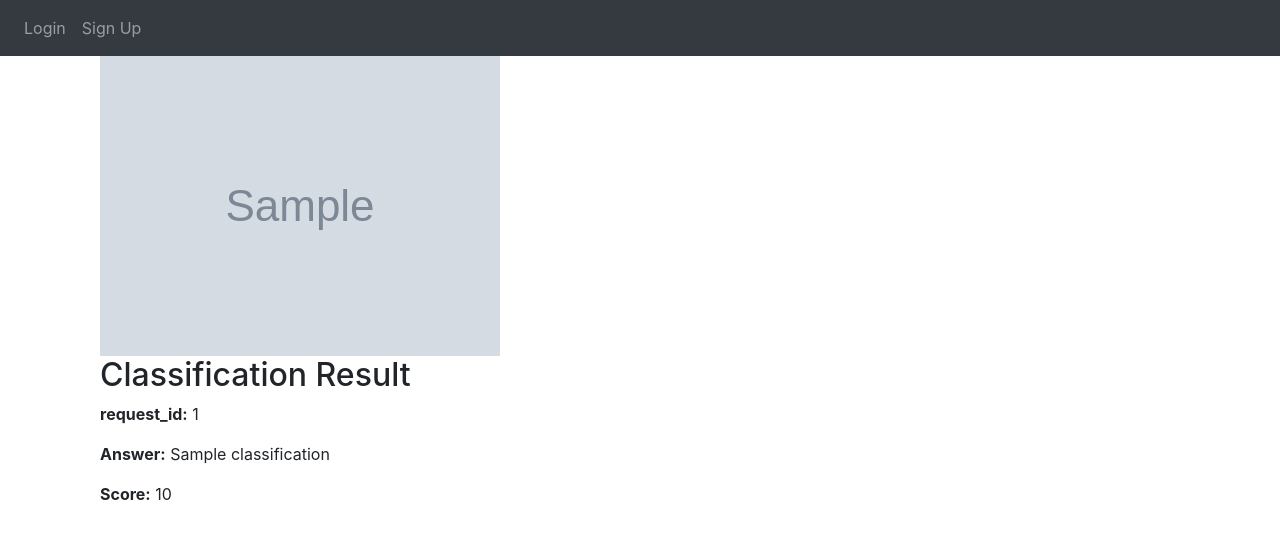
After one commit to shirturgeman/95219_HW1, a Flask app: template website/templates/result.html in a window 1280 px wide. The commit adds this page. Shown: the top 539 px of the page. Run offline with Flask 3, Linux system fonts and the light colour scheme; the template is opened without the code that fills it: most values are stand-ins (such as "Sample title", 1, 10 or a date in 2020); grey boxes marked "Sample" are stand-in pictures; some libraries are stand-ins or nearby versions.

Commit message:
fix: display result for the user

```diff
--- a/website/app.py
+++ b/website/app.py
@@ -1,15 +1,27 @@
-from flask import Blueprint, render_template, request, flash, jsonify
+from flask import Blueprint, redirect, render_template, request, flash, jsonify, send_file, url_for
 from flask_login import login_required, current_user
 from . import db
 import json
 from werkzeug.utils import secure_filename
 from .classificaion import classify_image
 import os
+import time
+import random
+
+app_start_time = time.time()
+processed_jobs = {'success': 0, 'fail': 0, 'running': 0, 'queued': 0}
+
+request_id = 0
+request_results = {}
 
 _app = Blueprint('_app', __name__)
 
 UPLOAD_FOLDER = os.path.join(os.path.dirname(os.path.abspath(__file__)), 'uploads')
 ALLOWED_EXTENSIONS = {'png', 'jpg', 'jpeg', 'gif'}
+
+@_app.context_processor
+def inject_user():
+    return dict(user=current_user)
 
 @_app.route('/', methods=['GET', 'POST'])
 @login_required
@@ -19,9 +31,12 @@ def home():
 def allowed_file(filename):
     return '.' in filename and filename.rsplit('.', 1)[1].lower() in ALLOWED_EXTENSIONS
 
+@_app.route('/upload_image', methods=['POST'])
+@login_required
+def upload_file():
 
-@_app.route('/upload', methods=['POST'])
-def upload_file():
+    request_id =+ 1
+
     if 'file' not in request.files:
         return jsonify({'message': 'No file part', 'result': ''})
 
@@ -31,9 +46,7 @@ def upload_file():
 
     if file and allowed_file(file.filename):
         filename = secure_filename(file.filename)
-        print(f'File name: {filename}')
         filepath = os.path.join(UPLOAD_FOLDER, filename)
-        print(f'File path: {filepath}')
 
         if not os.path.exists(UPLOAD_FOLDER):
             try:
@@ -41,16 +54,46 @@ def upload_file():
             except OSError as e:
                 return jsonify({'message': 'Failed to create upload directory', 'result': str(e)})
 
-
         try:
             if not os.path.exists(filepath):
                 file.save(filepath)
         except Exception as e:
-            print(f'Error saving file: {e}')
             return jsonify({'message': 'Failed to save file', 'result': str(e)})
 
         question = request.form.get('question')
 
-        return classify_image(question, filepath)
+        result = classify_image(question, filepath)
+
+        request_results[request_id] = result
+
+        processed_jobs['success'] += 1  # Assuming the job is always successful for this example
+
+        # TODO: count fails
+        return redirect(url_for('_app.get_result', request_id=request_id))
 
     return jsonify({'message': 'Allowed file types are png, jpg, jpeg, gif', 'result': ''})
+
+@_app.route('/result/<int:request_id>', methods=['GET'])
+@login_required
+def get_result(request_id):
+    # Fetch the result from the mock storage
+    result_data = request_results.get(request_id)
+    if not result_data:
+        return jsonify({'error': {'code': 404, 'message': 'ID not found'}}), 404
+
+    result = result_data['result']
+    image_path = result_data['image_path']
+
+    # Render the result.html template with result and image_path
+    return render_template('result.html', request_id=request_id, result=result, image_path=image_path)
+
+@_app.route('/status', methods=['GET'])
+def get_status():
+    uptime = int(time.time() - app_start_time)
+    status = {
+        'uptime': uptime,
+        'processed': processed_jobs,
+        'health': 'ok',
+        'api_version': 1
+    }
+    return jsonify(status), 200
--- a/website/templates/index.html
+++ b/website/templates/index.html
@@ -4,7 +4,7 @@
 {% block content %}
 <div class="container">
     <h2>Upload Image</h2>
-    <form action="/upload" method="post" enctype="multipart/form-data">
+    <form action="/upload_image" method="post" enctype="multipart/form-data">
         <input type="file" name="file" id="file"><br><br>
         <input type="text" name="question" id="question" placeholder="Enter your question"><br><br>
         <input type="submit" value="Upload">
--- /dev/null
+++ b/website/templates/result.html
@@ -0,0 +1,16 @@
+{% extends "base.html" %}
+{% block title %}Image Classification Result{% endblock %}
+
+{% block content %}
+<div class="container">
+    <div class="image-container">
+        <img src="{{ image_path }}" alt="Uploaded Image" width="400">
+    </div>
+    <div class="result-container">
+        <h2>Classification Result</h2>
+        <p><strong>request_id:</strong> {{ request_id }}</p>
+        <p><strong>Answer:</strong> {{ result.classification }}</p>
+        <p><strong>Score:</strong> {{ result.score }}</p>
+    </div>
+</div>
+{% endblock %}
```
Also changed, not shown: website/auth.py (+3 -10 lines), website/classificaion.py (+8 -0 lines), website/static/script.js (+7 -3 lines).
